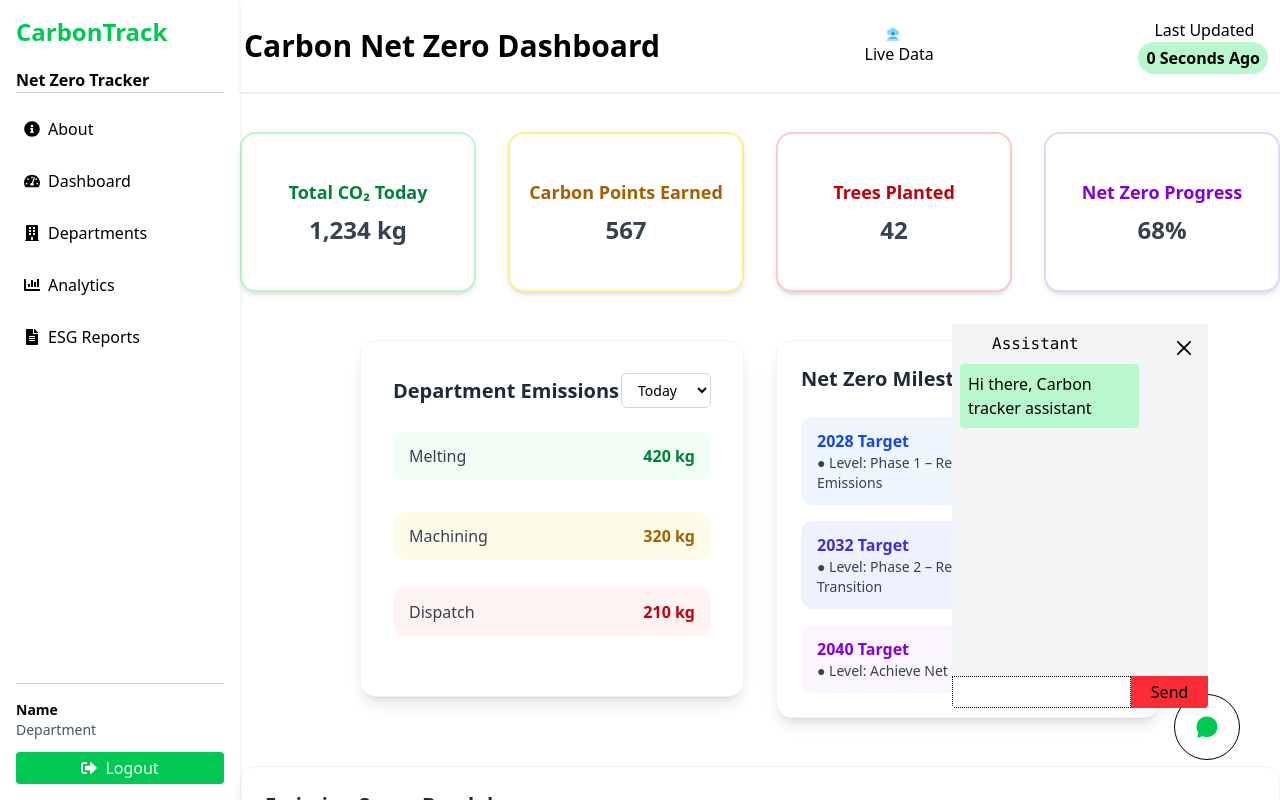
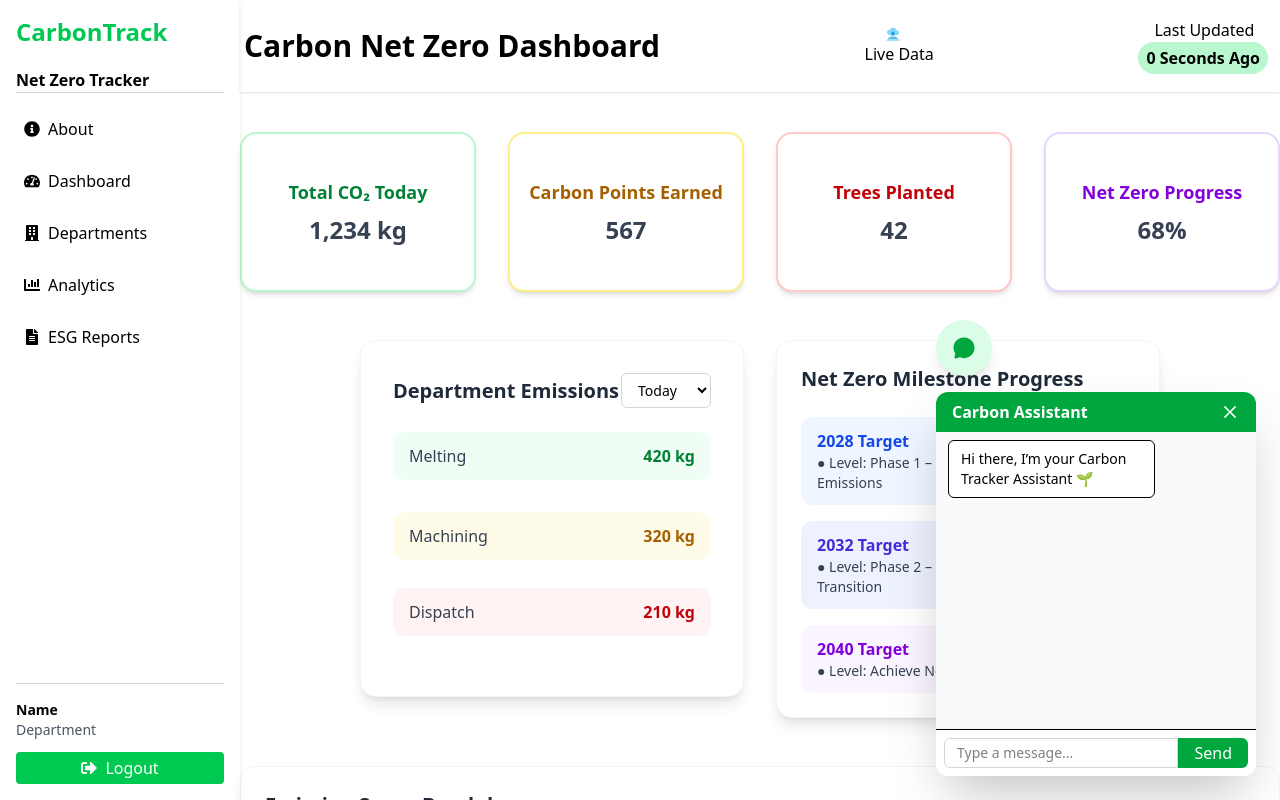
Before and after one commit to CarbonFootprint-Hackathon/CarbonFootprint, a React (Vite) app in the folder frontend/: page /dashboard in a window 1280 px wide. Both pictures are taken after a click on the button 1207 px from the left and 727 px from the top of the page. Shown: the top 800 px of the page. Built offline with nearby package versions, Linux system fonts and the light colour scheme.

Commit message:
feat: enhance Chatbot component with improved message handling and UI interactions

```diff
--- a/frontend/src/pages/Chatbot.jsx
+++ b/frontend/src/pages/Chatbot.jsx
@@ -1,73 +1,103 @@
-import React, { useEffect, useRef, useState } from 'react'
+import React, { useEffect, useRef, useState } from 'react';
 import { IoChatbubble } from "react-icons/io5";
 import { RxCross2 } from "react-icons/rx";
-import axios from "axios"
+import axios from "axios";
+
 const Chatbot = () => {
-  const BASE_URL = "http://localhost:8080"
-  const [chat, setchat] = useState(false)
-  const userinput = useRef("")
-  const Scroll = useRef()
-  const button = document.getElementById("sendbutton")
-  const [message, setmessage] = useState([
-    { user: "bot", message: "Hi there, Carbon tracker assistant" }
-  ])
-  console.log(message)
-  const handleinput = () => {
-    if(userinput.current.value == "") return
-    setmessage((prev) => (
-      [...prev, { user: "user", message: userinput.current.value }]
-    ))
-    console.log(userinput.current.value)
-    axios.post(`${BASE_URL}/chatbot`, { input: (userinput.current.value) })
+  const BASE_URL = "http://localhost:8080";
+
+  const [chatOpen, setChatOpen] = useState(false);
+  const [messages, setMessages] = useState([
+    { user: "bot", message: "Hi there, I’m your Carbon Tracker Assistant 🌱" }
+  ]);
+
+  const inputRef = useRef();
+  const scrollRef = useRef();
+
+  const handleSend = () => {
+    const input = inputRef.current.value.trim();
+    if (input === "") return;
+
+    setMessages(prev => [...prev, { user: "user", message: input }]);
+    inputRef.current.value = "";
+
+    axios.post(`${BASE_URL}/chatbot`, { input })
       .then(res => {
-        setmessage((prev) => (
-          [...prev, { user: "bot", message: res.data }]
-        ))
+        setMessages(prev => [...prev, { user: "bot", message: res.data }]);
       })
-  }
+      .catch(() => {
+        setMessages(prev => [...prev, { user: "bot", message: "Oops! Something went wrong." }]);
+      });
+  };
+
   useEffect(() => {
-    if (Scroll.current) {
-      Scroll.current.scrollTop = Scroll.current.scrollHeight
+    if (scrollRef.current) {
+      scrollRef.current.scrollTop = scrollRef.current.scrollHeight;
     }
-  }, [message])
-
-
+  }, [messages]);
 
   return (
+    <div className="fixed bottom-6 right-6 z-50">
+      {/* Chat toggle button */}
+      <button
+        className="p-4 rounded-full shadow-lg bg-green-100 hover:bg-green-200 transition-all duration-200"
+        onClick={() => setChatOpen(!chatOpen)}
+      >
+        <IoChatbubble className="text-green-600 text-2xl" />
+      </button>
 
-    <div className=''>
-
-      <button className='border p-5  rounded-full fixed bottom-10 right-10 active:scale-110 ' onClick={() => setchat(!chat)}>
-
-        <IoChatbubble className=' active:scale-110 text-green-500 text-2xl fill-current  ' />
-      </button>
-      {
-        chat ? <div className=' w-full h-full   '>
-          <div className=' fixed bottom-8 right-8'>
-            <div name="" id="" className=' bg-gray-100 min-h-96 min-w-64  bottom-15 rounded-l-sm rounded-r-sm rounded-br-sm right-10 z-50  overflow-hidden relative  '>
-              <ul ref={Scroll} className='flex flex-col   h-80 top-10 absolute w-full overflow-y-scroll'>
-                {
-                  message.map((item, key) => (
-                    <li key={key} className={`${item.user == "user" ? "self-end bg-red-300" : "right-0 bg-green-200"} w-[70%]  px-2 rounded-sm   mb-2 mr-2 ml-2 py-2`}>{item.message}</li>
-                  ))
-                }
-              </ul>
-              <input type="text" className=' bg-white border-dotted border bottom-0 absolute text-sm w-[70%] outline-0 h-8 pl-2 pr-2' ref={userinput} onKeyDown={(e) => {
-                if (e.key == "Enter") {
-                  e.preventDefault();
-                  handleinput();
-                }
-              }} />
-              <button id='sendbutton' className='bottom-0 right-0 absolute  rounded- px-3 w-[30%] bg-red-500 py-1 active:scale-110' onClick={handleinput}>Send</button>
-            </div>
-            <p className='-top-13 absolute z-50 font-mono pr-5 '>Assistant</p>
-            <RxCross2 className='z-50 text-2xl -top-12 absolute right-13 active:scale-110 ' onClick={() => setchat(!chat)} />
+      {chatOpen && (
+        <div className="w-80 h-96 mt-4 rounded-xl bg-white shadow-2xl flex flex-col relative overflow-hidden">
+          {/* Header */}
+          <div className="bg-green-600 text-white flex justify-between items-center px-4 py-2">
+            <span className="font-semibold">Carbon Assistant</span>
+            <RxCross2
+              className="cursor-pointer text-xl hover:text-gray-200 transition"
+              onClick={() => setChatOpen(false)}
+            />
           </div>
 
-        </div> : ""
-      }
+          {/* Messages */}
+          <div
+            ref={scrollRef}
+            className="flex-1 overflow-y-scroll px-3 py-2 space-y-2 bg-gray-50"
+          >
+            {messages.map((msg, idx) => (
+              <div
+                key={idx}
+                className={`w-fit max-w-[70%] px-3 py-2 rounded-md text-sm ${
+                  msg.user === "user"
+                    ? "ml-auto bg-green-100 text-right"
+                    : "mr-auto bg-white border"
+                }`}
+              >
+                {msg.message}
+              </div>
+            ))}
+          </div>
+
+          {/* Input */}
+          <div className="flex border-t p-2 bg-white">
+            <input
+              type="text"
+              ref={inputRef}
+              placeholder="Type a message..."
+              className="flex-1 text-sm px-3 py-1 border border-gray-300 rounded-l-md focus:outline-none"
+              onKeyDown={(e) => {
+                if (e.key === "Enter") handleSend();
+              }}
+            />
+            <button
+              onClick={handleSend}
+              className="bg-green-600 text-white px-4 rounded-r-md hover:bg-green-700 transition"
+            >
+              Send
+            </button>
+          </div>
+        </div>
+      )}
     </div>
-  )
-}
+  );
+};
 
-export default Chatbot
+export default Chatbot;
```
